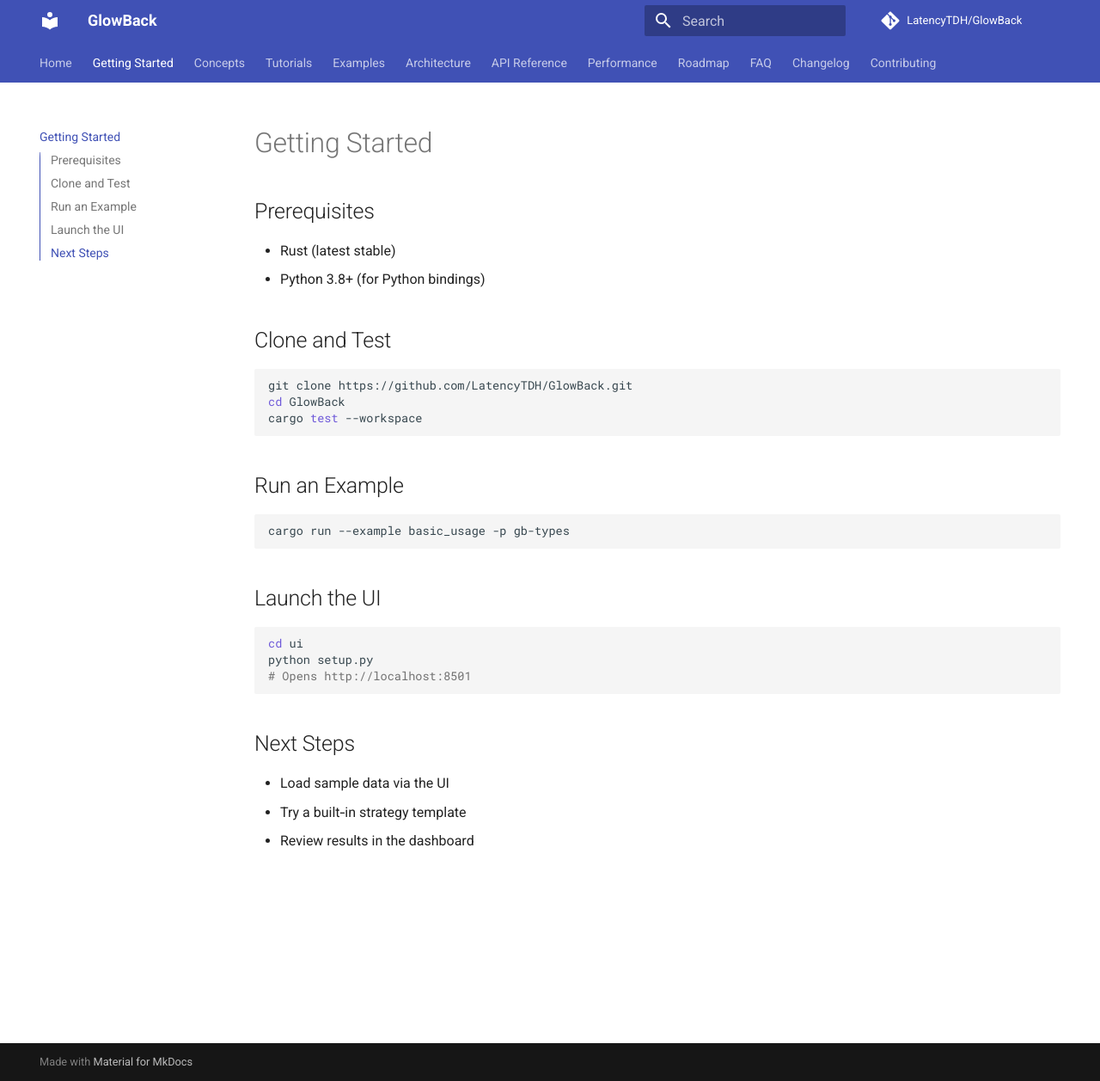
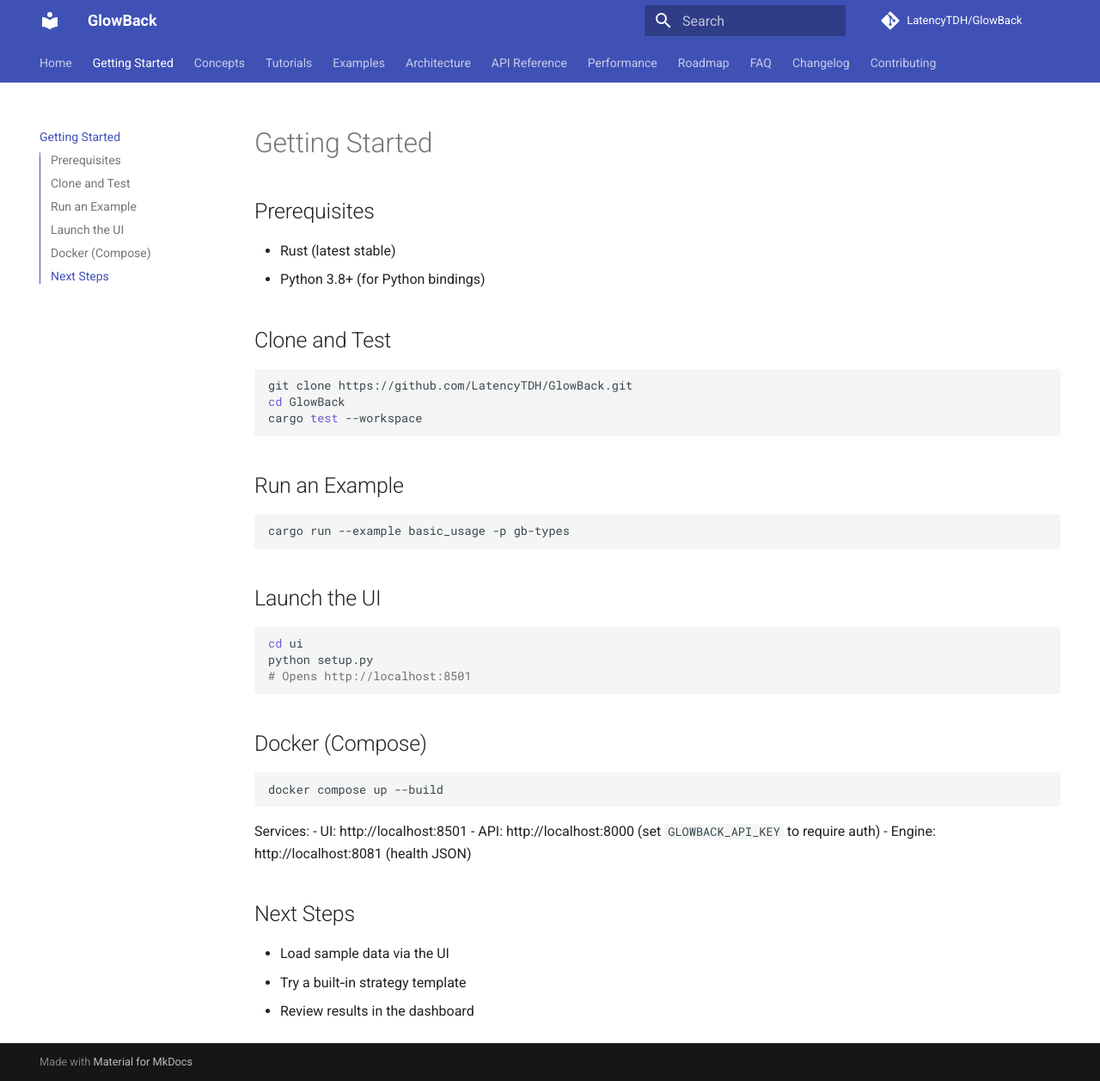
Before and after one commit to LatencyTDH/GlowBack, an MkDocs documentation site: the page built from docs/getting-started.md, in a window 1280 px wide and 1257 px high. Shown: the whole window at 86% size. Built offline with MkDocs 1.6.1 and Material for MkDocs 9.7.7, drawn with Linux system fonts in a browser that asks for light colours; comment, search, counter and statistics services are not loaded.

Commit message:
Add docker-compose deployment for API/UI/engine (#41)
## Summary
- add docker-compose and Dockerfiles for API, UI, and engine
- add lightweight engine service stub for container health checks
- document docker workflow in README + getting started

## Testing
- cargo test -p gb-engine

Co-authored-by: Sean Dai <sdai@gatech.edu>

````diff
--- a/docs/getting-started.md
+++ b/docs/getting-started.md
@@ -27,6 +27,17 @@
 # Opens http://localhost:8501
 ```
 
+## Docker (Compose)
+
+```bash
+docker compose up --build
+```
+
+Services:
+- UI: http://localhost:8501
+- API: http://localhost:8000 (set `GLOWBACK_API_KEY` to require auth)
+- Engine: http://localhost:8081 (health JSON)
+
 ## Next Steps
 
 - Load sample data via the UI
````
Also changed, not shown: README.md (+11 -0 lines), docker-compose.yml (added, +34 -0 lines), 6 other files.
